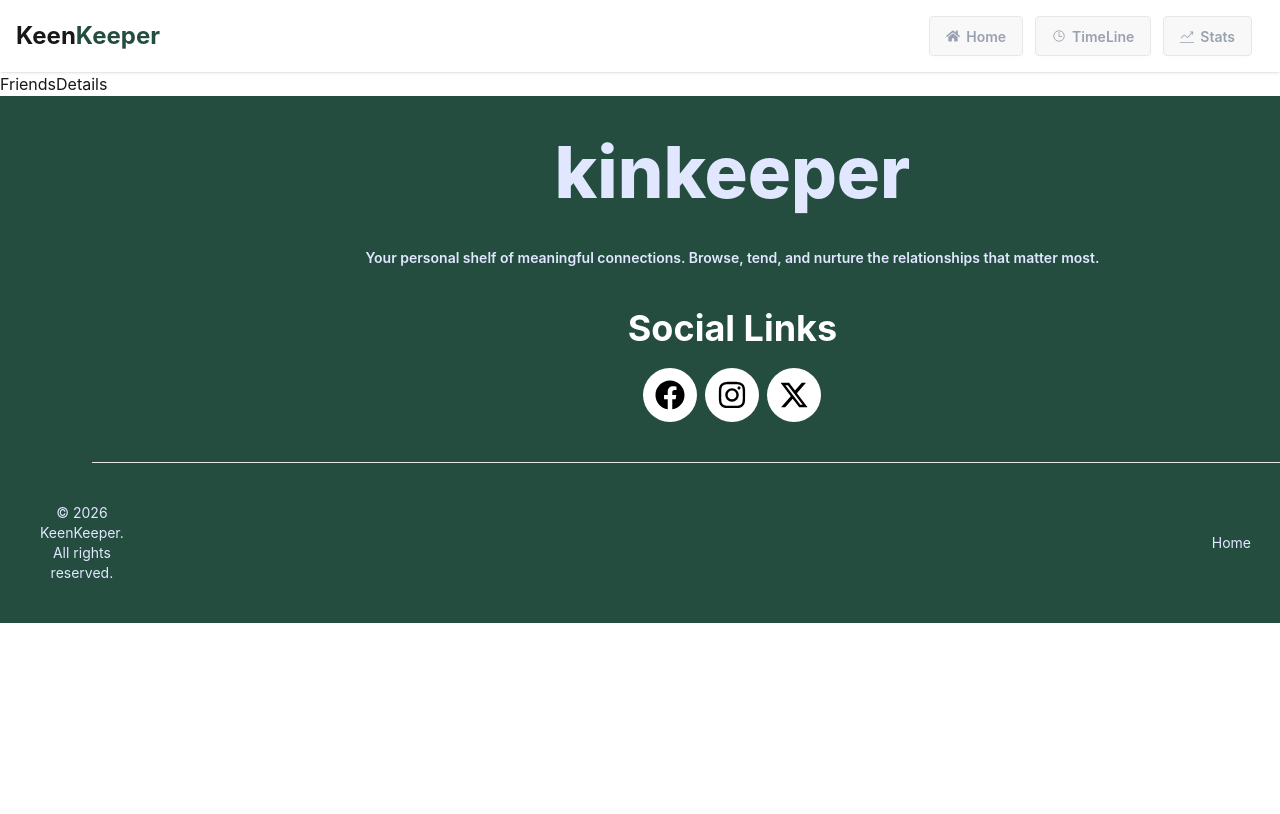
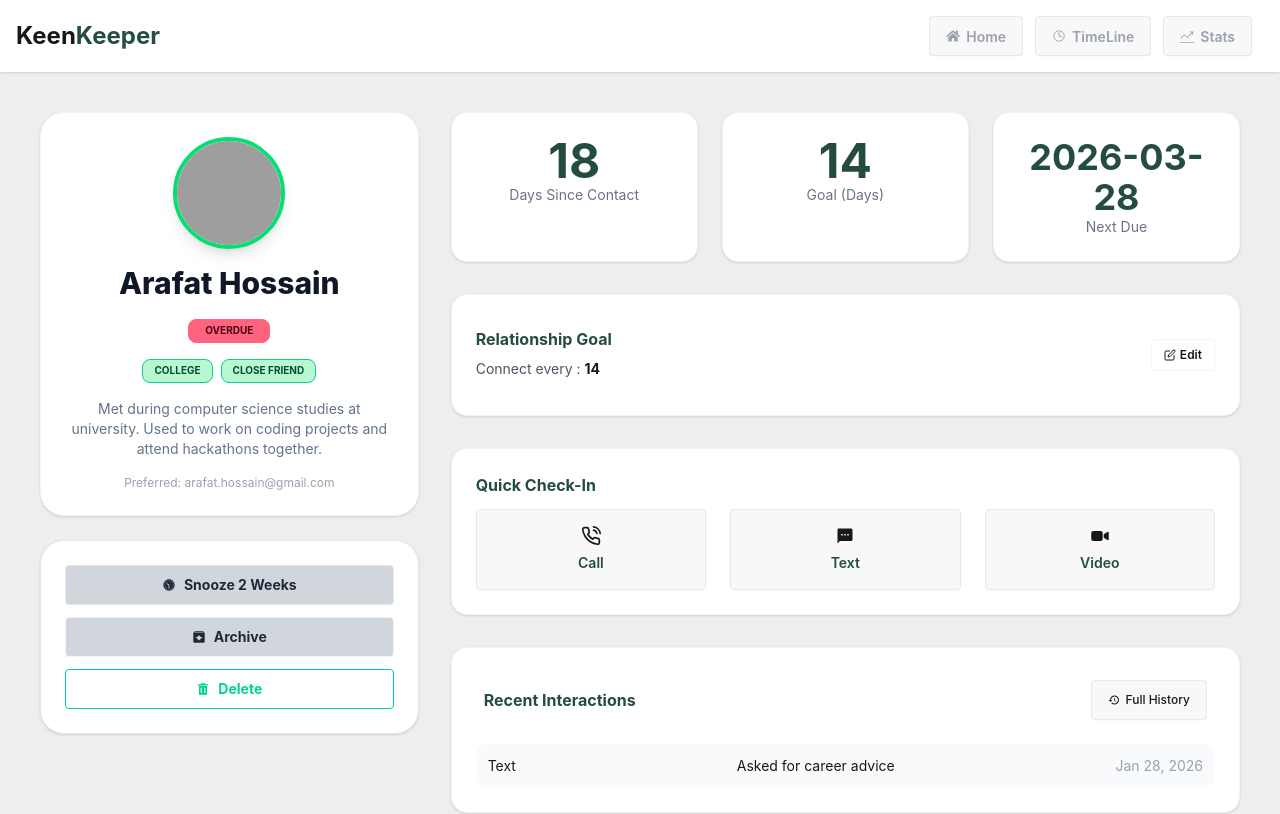
Before and after one commit to Emranfaishal/kin-keeper, a React (Vite) app: page /1 in a window 1280 px wide. Shown: the top 814 px of the page. Built offline with nearby package versions, Linux system fonts and the light colour scheme; grey boxes are pictures that could not be loaded.

Commit message:
friendsdetails add

```diff
--- a/public/data.json
+++ b/public/data.json
@@ -40,7 +40,7 @@
             "school",
             "football"
         ],
-        "bio": "Childhood friend from school. Played football together every weekend in the neighborhood মাঠ.",
+        "bio": "Childhood friend from school. Played football together every weekend in the neighborhood math.",
         "goal": 14,
         "next_due_date": "2026-04-22"
     },
--- a/src/components/banner/FriendCards.jsx
+++ b/src/components/banner/FriendCards.jsx
@@ -1,10 +1,10 @@
 import React from 'react';
+import { Link } from 'react-router';
 
 const FriendCards = ({ friend }) => {
     // console.log(friend);
     return (
-        <div>
-            <div className="card bg-base-100 w-full shadow-sm">
+        <Link to={`/${friend.id}`} className="card bg-base-100 w-full shadow-lg">
             <figure className="px-10 pt-10">
                 <img
                     src={friend.picture}
@@ -21,8 +21,8 @@
                     <p className={`${friend.status === "overdue" ? "badge badge-error" : friend.status === "almost due" ? "badge badge-warning" : "badge badge-success"}`}>{friend.status}</p>
                 </div>
             </div>
-            </div>
-        </div>
+        </Link>
+
     );
 };
 
--- a/src/pages/friendsDetails/FriendsDetails.jsx
+++ b/src/pages/friendsDetails/FriendsDetails.jsx
@@ -1,9 +1,129 @@
 import React from 'react';
+import { useLoaderData, useParams } from 'react-router';
+import { BiSolidTrash } from 'react-icons/bi';
+import { FiEdit, FiPhoneCall } from 'react-icons/fi';
+import { IoIosVideocam, IoMdArchive, IoMdClock, IoMdText } from 'react-icons/io';
+import { MdHistory } from 'react-icons/md';
 
 const FriendsDetails = () => {
+    const params = useParams();
+    console.log(params);
+    const friend = useLoaderData();
+    console.log(friend);
+    const expectFriend = friend.find((fri => String(fri.id) === params.id));
+    console.log(expectFriend);
     return (
         <div>
-            FriendsDetails
+            <div className='bg-base-300'>
+                <div className="container mx-auto p-10 rounded-3xl pt-10">
+                    <div className="grid grid-cols-1 md:grid-cols-3 gap-8">
+
+
+                        <div className="space-y-6 text-center">
+                            <div className="card p-6 border border-gray-100 bg-white rounded-3xl text-center space-y-4 shadow-sm">
+
+                                <div className='flex justify-center items-center h-28 w-28 rounded-full overflow-hidden border-4 border-green-400 shadow-lg mx-auto'>
+                                    <img src={expectFriend.picture} className='h-full w-full object-cover' alt={expectFriend.name} />
+                                </div>
+                                <h2 className='text-3xl font-extrabold text-gray-900'>{expectFriend.name}</h2>
+
+
+                                <div className='text-center'>
+                                    <div className={`${expectFriend.status === "overdue" ? 'badge-error' : 'badge-success'} badge uppercase text-[10px] font-bold px-4 py-1.5`}>
+                                        {expectFriend.status}
+                                    </div>
+                                </div>
+                                <div className='flex gap-2 justify-center'>
+                                    {expectFriend.tags.map((tag, i) => <span key={i} className='badge badge-success bg-green-200 uppercase text-[10px] font-bold'>{tag}</span>)}
+                                </div>
+                                <p className='text-[#64748B] text-sm'>{expectFriend.bio}</p>
+                                <p className='text-xs text-gray-400'>Preferred: {expectFriend.email}</p>
+                            </div>
+
+
+                            <div className="card p-6 border border-gray-200 bg-white rounded-3xl space-y-3 shadow-sm">
+                                <button className="btn btn-block btn-outline font-bold bg-gray-300 border-gray-200 flex text-[#1F2937] gap-2"><IoMdClock /> Snooze 2 Weeks</button>
+                                <button className="btn btn-block btn-outline font-bold bg-gray-300 border-gray-100 flex gap-2 text-[#1F2937] "><IoMdArchive /> Archive</button>
+                                <button className="btn btn-block btn-success font-bold btn-outline flex gap-2"><BiSolidTrash /> Delete</button>
+                            </div>
+                        </div>
+
+                        <div className="col-span-1 md:col-span-2 space-y-8">
+
+                            <div className="grid grid-cols-1 md:grid-cols-3 gap-6">
+                                <div className="card p-6 border border-gray-100 bg-white rounded-2xl text-center shadow-sm">
+                                    <h2 className="text-5xl font-bold text-[#244D3F]">{expectFriend.days_since_contact}</h2>
+                                    <p className="text-gray-500 text-sm">Days Since Contact</p>
+                                </div>
+                                <div className="card p-6 border border-gray-100 bg-white rounded-2xl text-center shadow-sm">
+                                    <h2 className="text-5xl font-bold text-[#244D3F]">{expectFriend.goal}</h2>
+                                    <p className="text-gray-500 text-sm">Goal (Days)</p>
+                                </div>
+                                <div className="card p-6 border border-gray-100 bg-white rounded-2xl text-center shadow-sm">
+                                    <h2 className="text-4xl font-bold text-[#244D3F]">{expectFriend.next_due_date}</h2>
+                                    <p className="text-gray-500 text-sm">Next Due</p>
+                                </div>
+                            </div>
+
+
+                            <div className="space-y-8">
+                                <div className="flex justify-between p-6 border border-gray-100 bg-white rounded-2xl space-y-3 shadow-sm">
+                                    <div>
+                                        <h3 className="text-[#244D3F] font-bold py-2">Relationship Goal</h3>
+                                        <p className="text-sm text-gray-600">Connect every  : <span className='font-bold text-gray-900'>{expectFriend.goal}</span></p>
+                                    </div>
+                                    <div className='flex justify-center items-center'>
+                                        <button className="btn btn-sm btn-ghost border-gray-100  gap-1"> <FiEdit /> Edit</button>
+                                    </div>
+                                </div>
+                                <div className="card p-6 border border-gray-100 bg-white rounded-2xl shadow-sm">
+                                    <h3 className="text-[#244D3F] font-bold mb-3">Quick Check-In</h3>
+
+                                    <div className="grid grid-cols-1 md:grid-cols-3 gap-6">
+
+                                        <div
+
+                                            className='flex flex-col justify-center items-center py-4 btn h-full'>
+                                            <FiPhoneCall className='h-5 w-5' />
+                                            <button className=" btn-outline border-gray-100  text-[#244D3F]">Call</button>
+                                        </div>
+
+                                        <div
+
+                                            className='flex flex-col justify-center items-center py-4 btn h-full'>
+                                            <IoMdText className='h-5 w-5' />
+                                            <button className="border-gray-100 text-[#244D3F]">Text</button>
+                                        </div>
+
+                                        <div
+
+                                            className='flex flex-col justify-center items-center py-4 btn h-full'>
+                                            <IoIosVideocam className='h-5 w-5' />
+                                            <button className="border-gray-100 text-[#244D3F]">Video</button>
+                                        </div>
+                                    </div>
+                                </div>
+                            </div>
+
+
+                            <div className="card p-6 border border-gray-100 bg-white rounded-2xl space-y-4 shadow-sm">
+                                <div className='flex justify-between items-center p-2'>
+                                    <h3 className="text-[#244D3F] font-bold">Recent Interactions</h3>
+                                    <p className='text-[12px] btn font-medium '><MdHistory /> Full History</p>
+                                </div>
+                                <div className="space-y-3">
+
+                                    <div className="flex justify-between items-center text-sm p-3 bg-gray-50 rounded-xl">
+                                        <div className='flex gap-2'> Text</div>
+                                        <p>Asked for career advice</p>
+                                        <p className='text-gray-400'>Jan 28, 2026</p>
+                                    </div>
+                                </div>
+                            </div>
+                        </div>
+                    </div>
+                </div>
+            </div>
         </div>
     );
 };
--- a/src/router/Router.jsx
+++ b/src/router/Router.jsx
@@ -19,7 +19,8 @@
             },
             {
                 path: '/:id',
-                element: <FriendsDetails></FriendsDetails>
+                element: <FriendsDetails></FriendsDetails>,
+                loader:()=>fetch('/data.json')
             },
             {
                 path: '/timeline',
```
Lines whose indentation alone changed are shown as unchanged.
